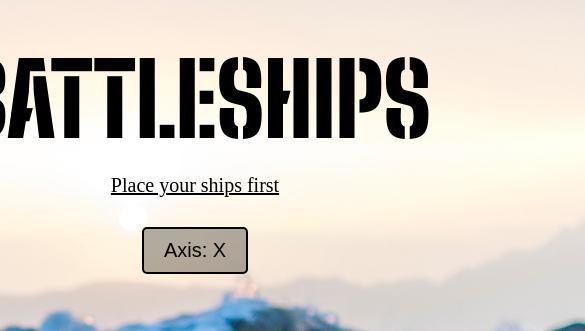
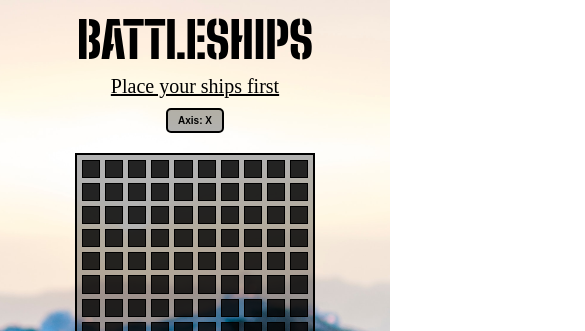
Before and after one commit to GBN6/Battleships, a plain HTML site: page index.html in a window 390 px wide. Shown: the top 331 px of the page, 585 px wide, since content can reach past the window. Drawn offline with Linux system fonts and the light colour scheme.

Commit message:
Add more styling and mobile support

```diff
--- a/main.js
+++ b/main.js
@@ -582,7 +582,9 @@
   let attackResult = players.attackSquare(coords[0], coords[1], comp.board);
 
   (0,_DOM_showAttackedSquare__WEBPACK_IMPORTED_MODULE_8__["default"])(attackResult, 'computer-square');
-  if (attackResult === 4) {
+  console.log(attackResult.length);
+  if (attackResult.length === 4) {
+    console.log('someone should win')
     _DOM_gameover__WEBPACK_IMPORTED_MODULE_6__["default"].gameoverDisplayWinner('player');
     const resetButton = document.querySelector('.btn-reset');
     resetButton.addEventListener('click', resetGame);
@@ -594,7 +596,8 @@
   attackResult = comp.attackSquare(players.board);
   (0,_DOM_showAttackedSquare__WEBPACK_IMPORTED_MODULE_8__["default"])(attackResult, 'player-square');
 
-  if (attackResult === 4) {
+  if (attackResult.length === 4) {
+    console.log('someone should win')
     _DOM_gameover__WEBPACK_IMPORTED_MODULE_6__["default"].gameoverDisplayWinner('computer');
     const resetButton = document.querySelector('.btn-reset');
     resetButton.addEventListener('click', resetGame);
--- a/style.css
+++ b/style.css
@@ -47,7 +47,17 @@
     background-color: rgb(0, 0, 0, 0.3);
     border-radius: 5px;
     font-size: 2rem;
+    font-weight: 900;
     padding: 1rem 2rem;
+    border: 2px solid black;
+}
+
+.btn-reset {
+    border-radius: 5px;
+    font-size: 4rem;
+    font-weight: 900;
+    padding: 1rem 2rem;
+    background-color: rgb(255, 165, 0, 0.7);
     border: 2px solid black;
 }
 
@@ -100,3 +110,46 @@
 .miss {
     background-color: rgb(240, 128, 128, 0.8);
 }
+
+
+/* MEDIA QUERIES FOR MOBILE SUPPORT */
+
+@media (max-width: 970px) {
+    .gameboards {
+        flex-direction: column;
+        gap: 1rem;
+    }
+}
+
+@media (max-width: 500px) {
+    body {
+        padding: 10px;
+    }
+    .header {
+        margin-bottom: 10px;
+        gap: 5px;
+    }
+    .header .title {
+        font-size: 5rem;
+    }
+
+    .gameboards {
+        flex-direction: column;
+        gap: 1rem;
+    }
+
+    .player-gameboard, .computer-gameboard {
+        height: 240px;
+        width: 240px;
+    }
+
+    .btn-axis {
+        font-size: 1rem;
+        padding: 0.5rem 1rem;
+    }
+    .btn-reset {
+        margin-top: 15px;
+        padding: 1rem 1.5rem;
+        font-size: 2rem;
+    }
+}
```
